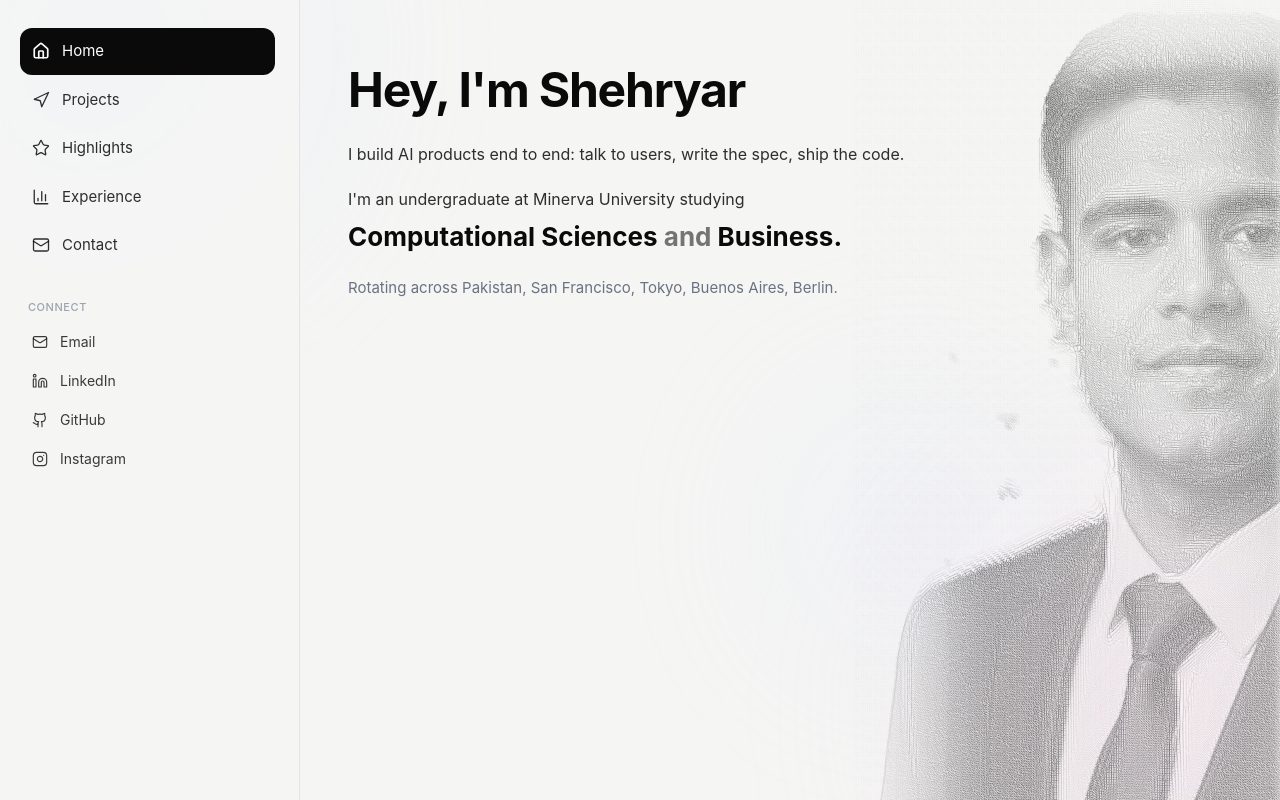
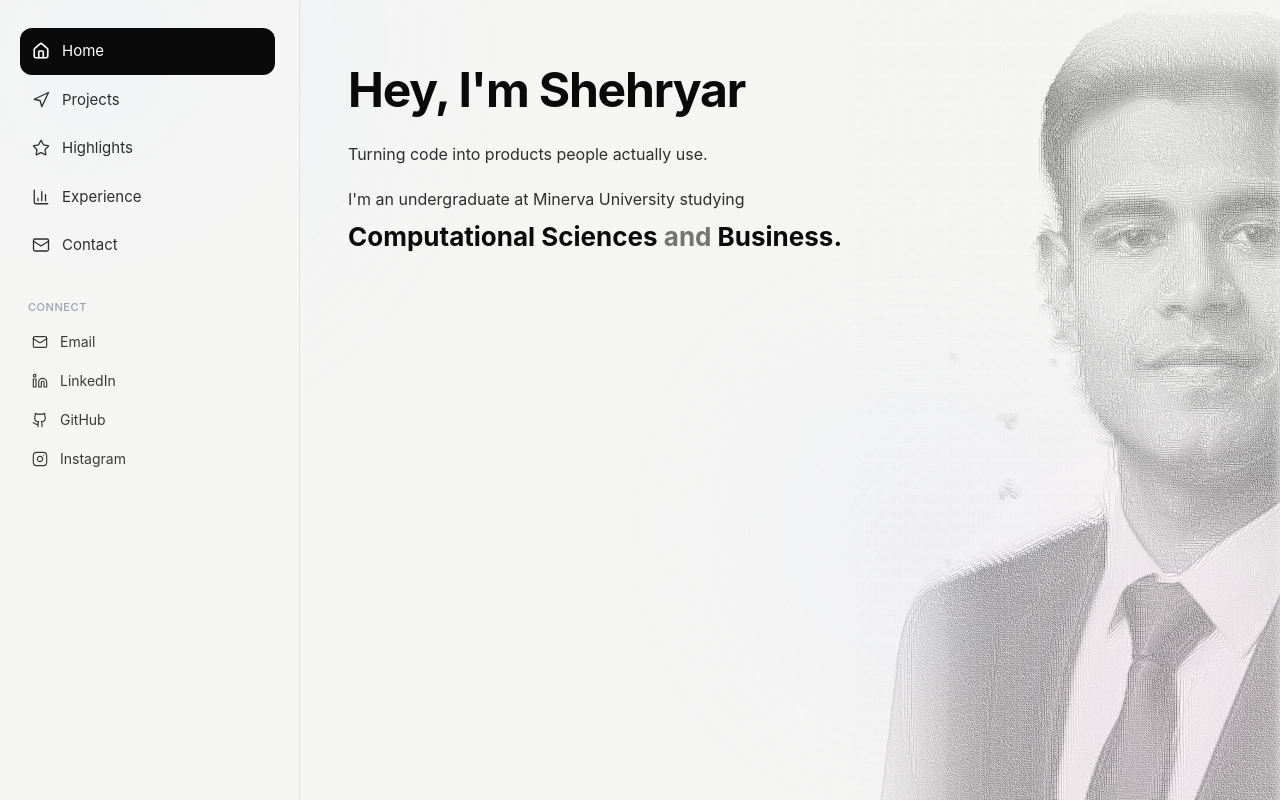
Before and after one commit to shehryaur/shehryarhassan-portfolio, a Next.js app: page / in a window 1280 px wide. Built offline with nearby package versions, Linux system fonts and the light colour scheme.

Commit message:
Update hero tagline and streamline bio description

```diff
--- a/app/page.tsx
+++ b/app/page.tsx
@@ -11,16 +11,13 @@ export default function HomePage() {
 
         <div className="mt-6 space-y-4 text-[16px] leading-[1.8] text-ink/85">
           <p>
-            I build AI products end to end: talk to users, write the spec, ship the code.
+            Turning code into products people actually use.
           </p>
           <p>
             I&apos;m an undergraduate at Minerva University studying{" "}
             <span className="block pt-2 text-[22px] font-bold leading-tight text-ink md:text-[26px]">
               Computational Sciences <span className="text-ink/55">and</span> Business.
             </span>
-          </p>
-          <p className="pt-1 text-[15px] text-mute">
-            Rotating across Pakistan, San Francisco, Tokyo, Buenos Aires, Berlin.
           </p>
         </div>
       </div>
```
